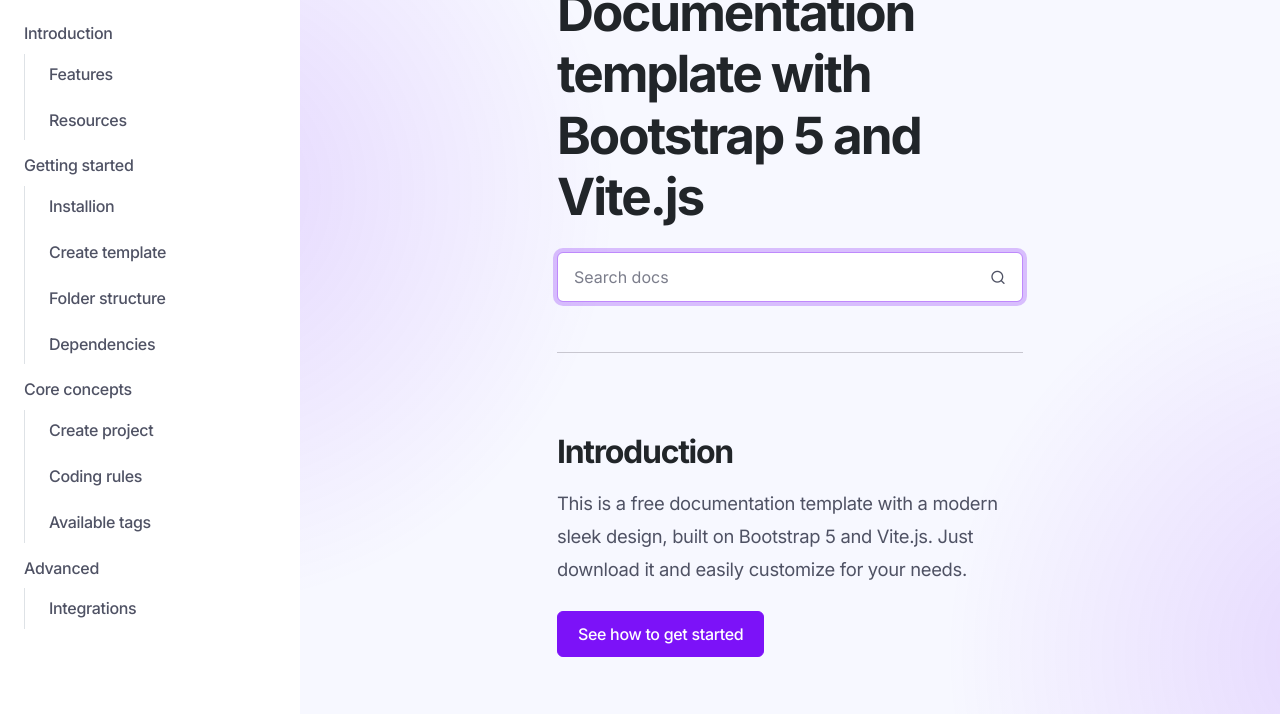
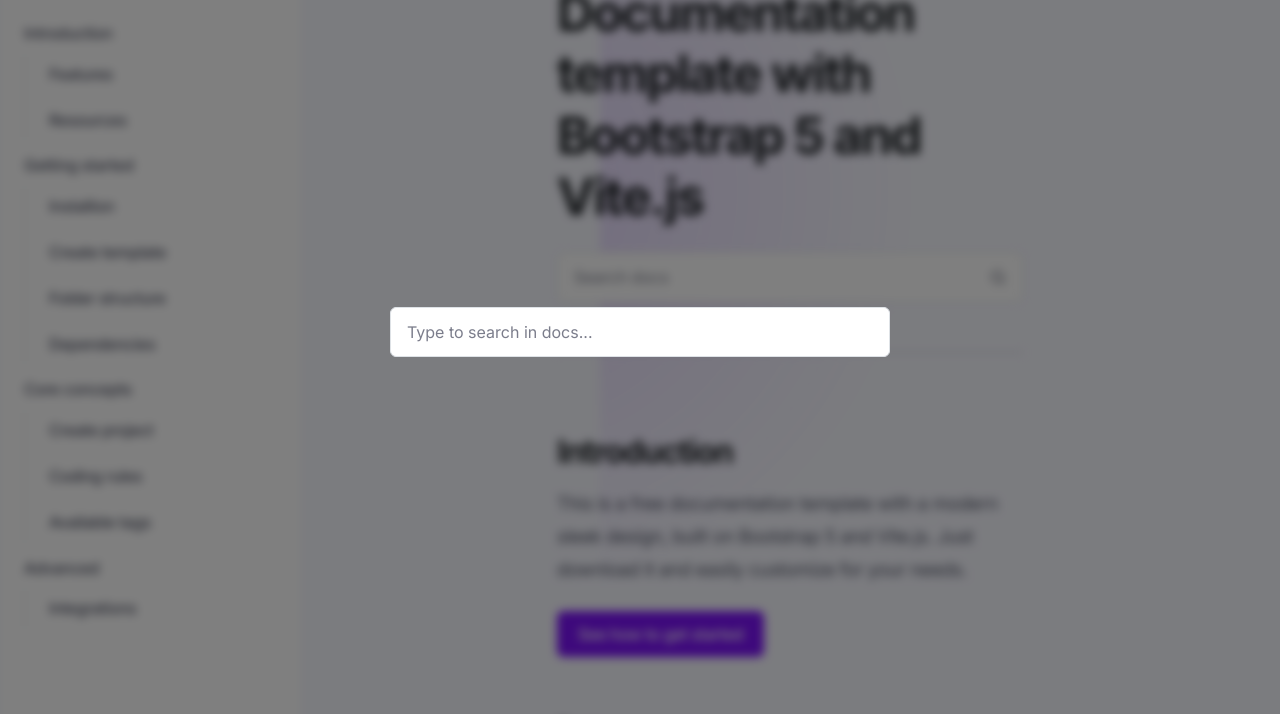
Before and after one commit to eriktailor/bootstrap-documentation-template, a website built with Vite: page src/index.html in a window 1280 px wide. Both pictures are taken after a click on the button "Search docs". Shown: the part 68-782 px from the top of the page. Built offline with nearby package versions, Linux system fonts and the light colour scheme.

Commit message:
modal solution

```diff
--- a/src/index.html
+++ b/src/index.html
@@ -70,7 +70,7 @@
         <div class="container col-md-10 col-lg-8 col-xl-6" data-bs-spy="scroll" data-bs-target="#docsNav" data-bs-smooth-scroll="true" data-bs-root-margin="0px 0px -70%" tabindex="0">
             <section>
                 <h1 class="mb-4">Documentation template with Bootstrap 5 and Vite.js</h1>
-                <button class="form-control text-start d-flex justify-content-between">
+                <button class="form-control text-start d-flex justify-content-between" data-bs-toggle="modal" data-bs-target="#searchModal">
                     <span class="text-muted">Search docs</span>
                     <i class="uil uil-search"></i>
                 </button>
@@ -390,7 +390,15 @@
         </svg>
     </main>
 
-
+    <div class="modal fade" id="searchModal" tabindex="-1" aria-labelledby="searchModalLabel" aria-hidden="true">
+        <div class="modal-dialog modal-dialog-centered">
+            <div class="modal-content border-0">
+                <div class="modal-body p-0">
+                    <input class="form-control" type="text" placeholder="Type to search in docs...">
+                </div>
+            </div>
+        </div>
+    </div>
 
     <script src="https://code.jquery.com/jquery-3.6.3.min.js"></script>
     <script src="https://cdn.jsdelivr.net/npm/bootstrap@5.3.2/dist/js/bootstrap.bundle.min.js"></script>
--- a/src/scss/_components.scss
+++ b/src/scss/_components.scss
@@ -83,6 +83,17 @@
 }
 
 /* --------------------------------------------------------
+# Modals
+---------------------------------------------------------*/
+
+.modal-open {
+    .docs-sidebar, .docs-content {
+        //transition: all 0.3s ease-in;
+        filter: blur(5px);
+    }
+}
+
+/* --------------------------------------------------------
 # Background gradient bulbs
 ---------------------------------------------------------*/
 
```
